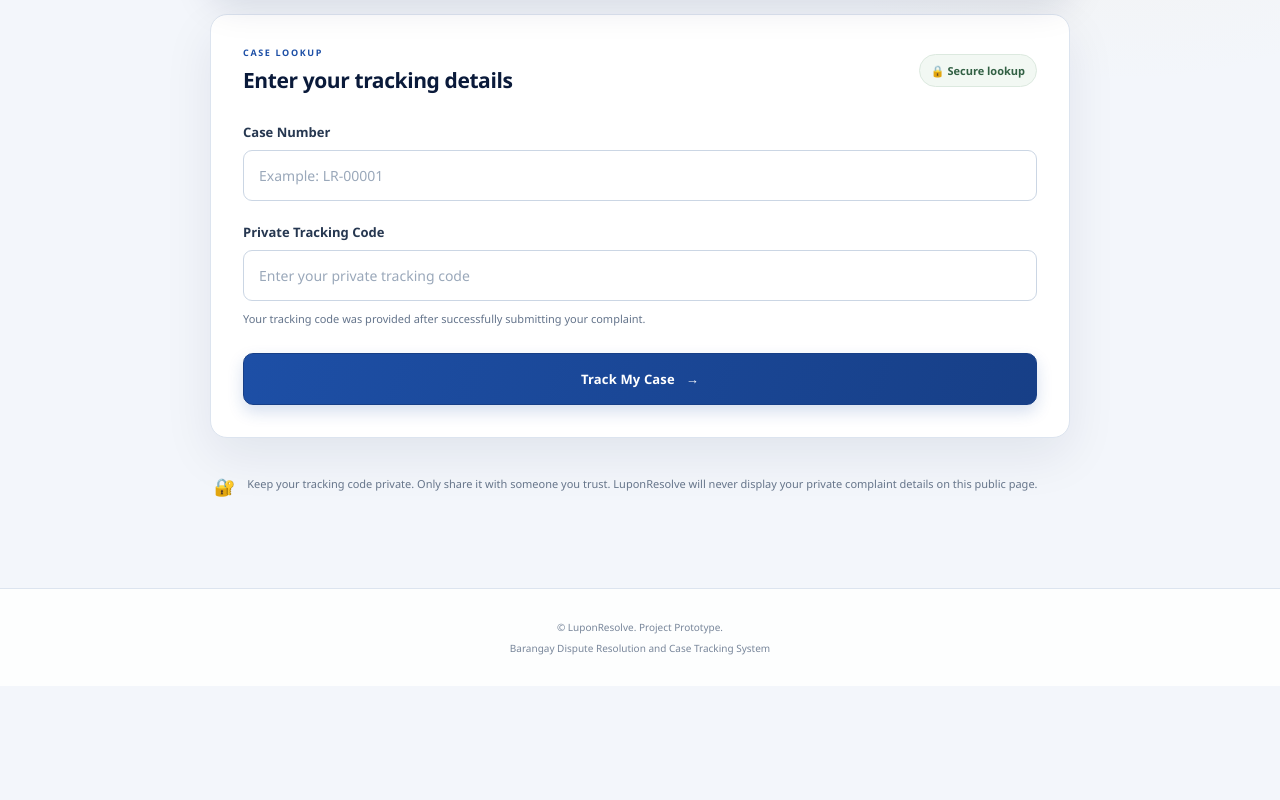
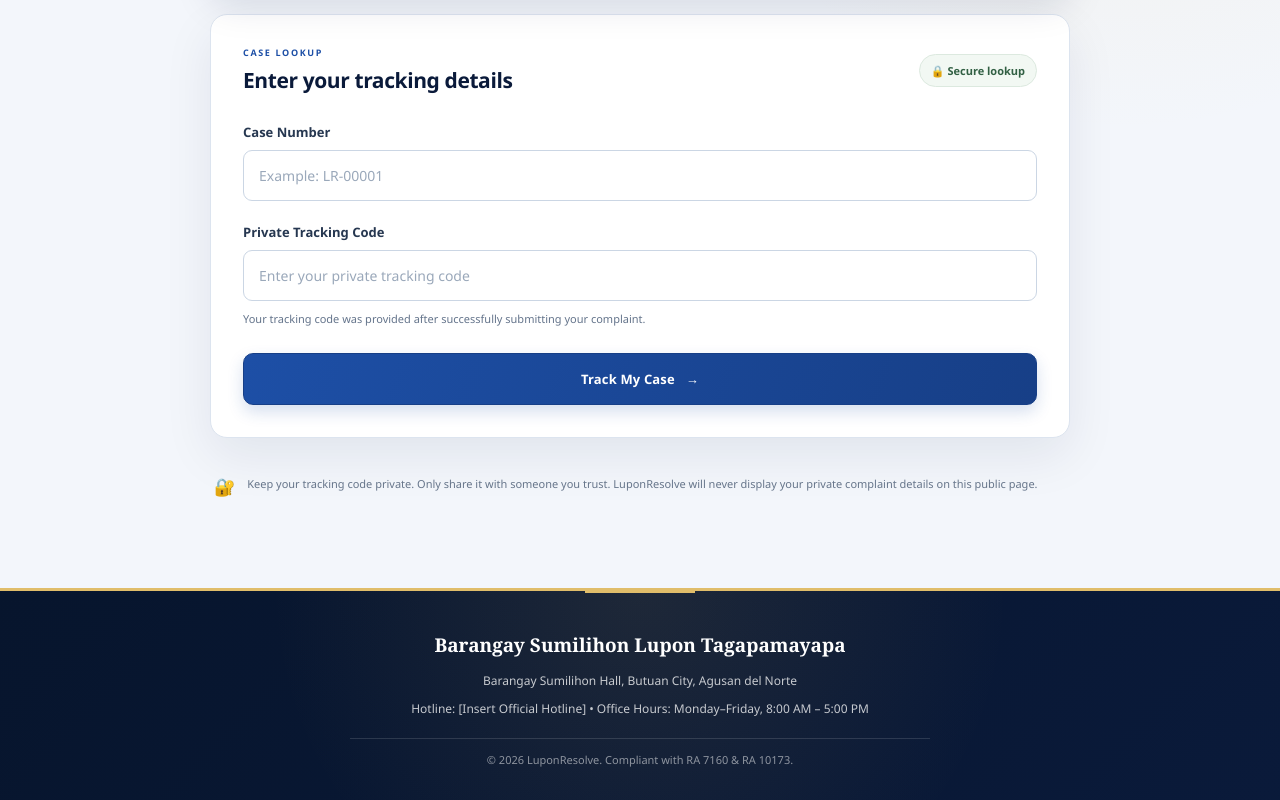
Before and after one commit to aldreddd/LuponResolve, a plain HTML site: page track-case.html in a window 1280 px wide. Shown: the part 357-1157 px from the top of the page. Before the commit the page ends 1043 px from the top, so only its background shows below. Drawn offline with Linux system fonts and the light colour scheme.

Commit message:
Fix Footer Tracking Case

```diff
--- a/css/track-case.css
+++ b/css/track-case.css
@@ -770,3 +770,84 @@
         transition-duration: .01ms !important;
     }
 }
+/* =========================================
+   OFFICIAL BARANGAY TRACKING FOOTER
+========================================= */
+
+.track-case-page .home-footer {
+    position: relative;
+    width: 100%;
+    min-height: 190px;
+    padding: 38px 24px 30px;
+    display: flex;
+    flex-direction: column;
+    align-items: center;
+    justify-content: center;
+    gap: 7px;
+    overflow: hidden;
+    text-align: center;
+    background:
+        radial-gradient(
+            circle at 50% 0%,
+            rgba(224, 189, 106, .10),
+            transparent 55%
+        ),
+        linear-gradient(135deg, #07152d, var(--lr-navy));
+    border-top: 3px solid var(--lr-gold);
+}
+
+.track-case-page .home-footer::before {
+    content: "";
+    position: absolute;
+    top: 0;
+    left: 50%;
+    width: 110px;
+    height: 2px;
+    transform: translateX(-50%);
+    background: var(--lr-gold);
+}
+
+.track-case-page .home-footer p {
+    position: relative;
+    z-index: 1;
+    margin: 0;
+    color: rgba(255, 255, 255, .76);
+    font-size: 12px;
+    line-height: 1.7;
+}
+
+.track-case-page .home-footer .footer-organization {
+    margin-bottom: 3px;
+    color: #fff;
+    font-family: "Source Serif 4", Georgia, serif;
+    font-size: 19px;
+    font-weight: 600;
+}
+
+.track-case-page .home-footer .footer-legal {
+    width: min(100%, 580px);
+    margin-top: 12px;
+    padding-top: 12px;
+    border-top: 1px solid rgba(255, 255, 255, .13);
+    color: rgba(255, 255, 255, .52);
+    font-size: 11px;
+}
+
+@media (max-width: 560px) {
+    .track-case-page .home-footer {
+        min-height: 180px;
+        padding: 30px 16px 24px;
+    }
+
+    .track-case-page .home-footer p {
+        font-size: 11px;
+    }
+
+    .track-case-page .home-footer .footer-organization {
+        font-size: 17px;
+    }
+
+    .track-case-page .home-footer .footer-legal {
+        font-size: 10px;
+    }
+}
--- a/track-case.html
+++ b/track-case.html
@@ -183,9 +183,20 @@
 
     </main>
 
-    <footer class="tracking-footer">
-        <p>© LuponResolve. Project Prototype.</p>
-        <p>Barangay Dispute Resolution and Case Tracking System</p>
+    <footer class="home-footer">
+        <p class="footer-organization">
+            <strong>Barangay Sumilihon Lupon Tagapamayapa</strong>
+        </p>
+        <p>Barangay Sumilihon Hall, Butuan City, Agusan del Norte</p>
+
+        <p>
+            Hotline: [Insert Official Hotline]
+            <span aria-hidden="true">&bull;</span>
+            Office Hours: Monday–Friday, 8:00 AM – 5:00 PM
+        </p>
+        <p class="footer-legal">
+            &copy; 2026 LuponResolve. Compliant with RA 7160 &amp; RA 10173.
+        </p>
     </footer>
 
 </body>
```
